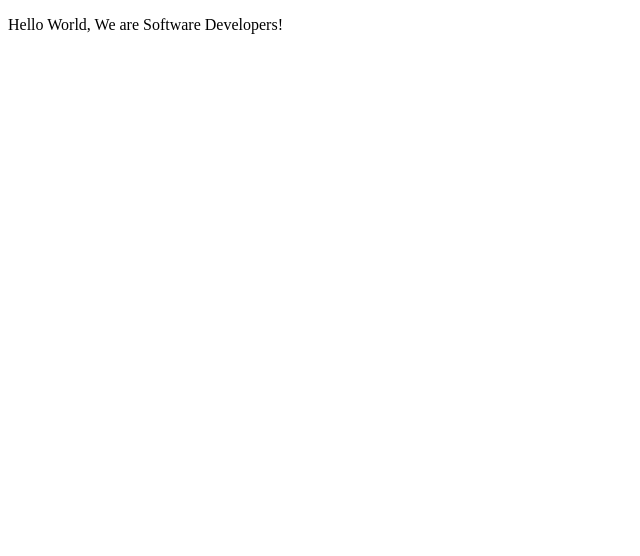
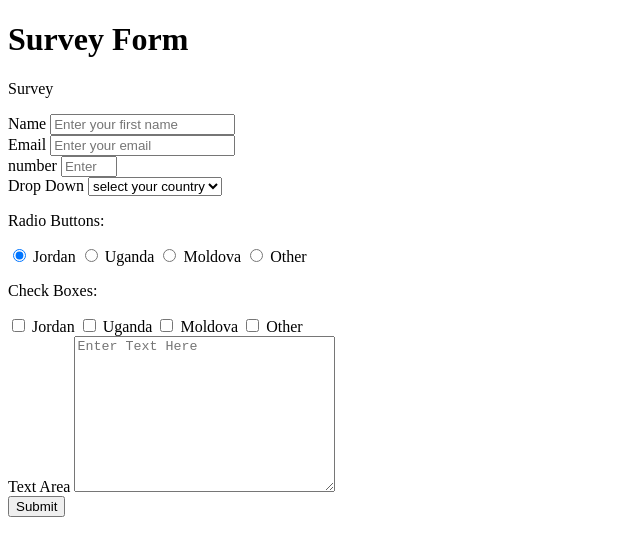
Before and after one commit to hatemswaileh/Hatem-Oyee, a plain HTML site: page index.html in a window 1280 px wide. Shown: the whole page, without its empty margins (0-640 px from the left). Drawn offline with Linux system fonts and the light colour scheme.

Commit message:
Worked on the HTML form

```diff
--- a/index.html
+++ b/index.html
@@ -1,13 +1,12 @@
 <!DOCTYPE html>
 <html lang="en">
   <head>
-    <meta charset="UTF-8">
-    <title>Fork Me! FCC: Test Suite Template</title>
-    <link rel="stylesheet" href="css/style.css">
+    <meta charset="UTF-8" />
+    <title>Survey Form</title>
+    <link rel="stylesheet" href="css/style.css" />
   </head>
 
   <body>
-    <p>Hello World, We are Software Developers!</p>
     <script src="https://cdn.freecodecamp.org/testable-projects-fcc/v1/bundle.js"></script>
 
     <!--
@@ -22,6 +21,119 @@
     - The freeCodeCamp Team
 
     -->
-    <script  src="js/index.js"></script>
+    <h1 id="title">Survey Form</h1>
+    <p id="description">Survey</p>
+    <form id="survey-form">
+      <div class="form-group">
+        <label id="name-label" for="name">Name</label>
+        <input
+          type="text"
+          id="name"
+          required
+          placeholder="Enter your first name"
+        />
+        <span class="validity"></span>
+      </div>
+      <div class="form-group">
+        <label for="email" id="email-label">Email</label>
+        <input
+          type="email"
+          id="email"
+          required
+          placeholder="Enter your email"
+          pattern="[a-z0-9._%+-]+@[a-z0-9.-]+\.[a-z]{2-3}$"
+        />
+        <span class="validity"></span>
+      </div>
+      <div class="form-group">
+        <label for="number" id="number-label">number</label>
+        <input
+          type="number"
+          id="number"
+          placeholder="Enter Number"
+          required
+          min="5"
+          max="15"
+        />
+        <span class="validity"></span>
+      </div>
+      <div class="form-group">
+        <label for="dropdown" id="dropdown-label">Drop Down</label>
+        <select id="dropdown" name="select-list">
+          <option value="" disabled selected>select your country</option>
+          <option value="Jordan">Jordan</option>
+          <option value="Uganda">Uganda</option>
+          <option value="Moldova">Moldova</option>
+          <option value="Other">Other</option>
+        </select>
+      </div>
+      <div class="form-group">
+        <p>Radio Buttons:</p>
+        <div id="input-group">
+          <label for="Jordan" id="radio-label">
+            <input
+              type="radio"
+              value="Jordan"
+              id="Jordan"
+              name="user-country"
+              checked
+            />
+            Jordan
+          </label>
+          <label for="Uganda" id="radio-label">
+            <input
+              type="radio"
+              value="Uganda"
+              id="Uganda"
+              name="user-country"
+            />
+            Uganda
+          </label>
+          <label for="Moldova" id="radio-label">
+            <input
+              type="radio"
+              value="Moldova"
+              id="Moldova"
+              name="user-country"
+            />
+            Moldova
+          </label>
+          <label for="Other" id="radio-label">
+            <input type="radio" value="Other" id="Other" name="user-country" />
+            Other
+          </label>
+        </div>
+      </div>
+      <div class="form-group">
+        <p>Check Boxes:</p>
+        <div id="input-group">
+          <label for="Jordan" id="radio-label">
+            <input type="checkbox" value="Jordan" id="Jordan" /> Jordan
+          </label>
+          <label for="Uganda" id="radio-label">
+            <input type="checkbox" value="Uganda" id="Uganda" /> Uganda
+          </label>
+          <label for="Moldova" id="radio-label">
+            <input type="checkbox" value="Moldova" id="Moldova" /> Moldova
+          </label>
+          <label for="Other" id="radio-label">
+            <input type="checkbox" value="Other" id="Other" /> Other
+          </label>
+        </div>
+        <div class="form-group">
+          <label for="textarea" id="textarea-label"> Text Area</label>
+          <textarea
+            id="textarea"
+            cols="30"
+            rows="10"
+            placeholder="Enter Text Here"
+          ></textarea>
+        </div>
+        <div class="form-group">
+          <input type="submit" value="Submit" id="submit" class="submit" />
+        </div>
+      </div>
+    </form>
+    <script src="js/index.js"></script>
   </body>
 </html>
```
